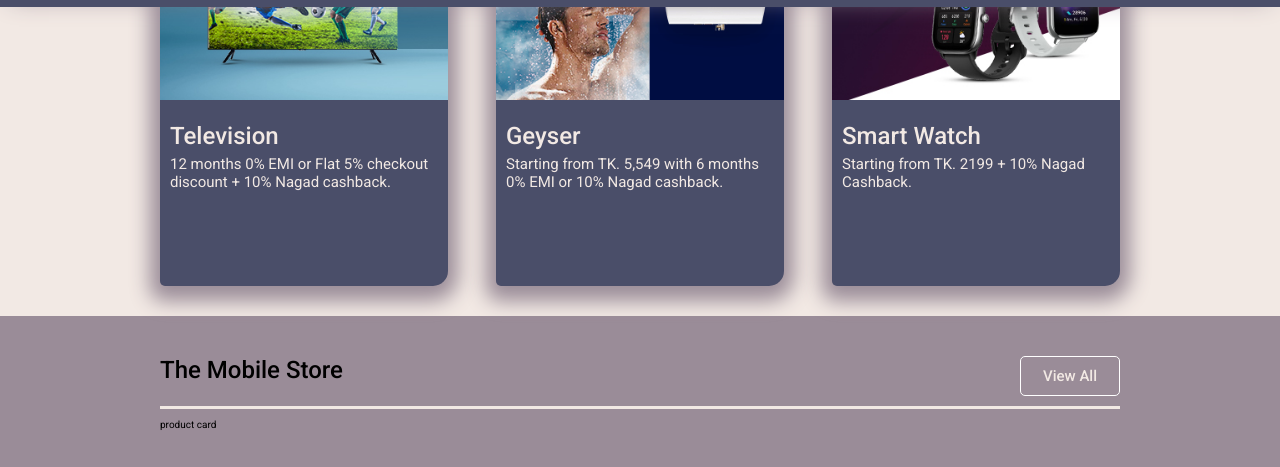
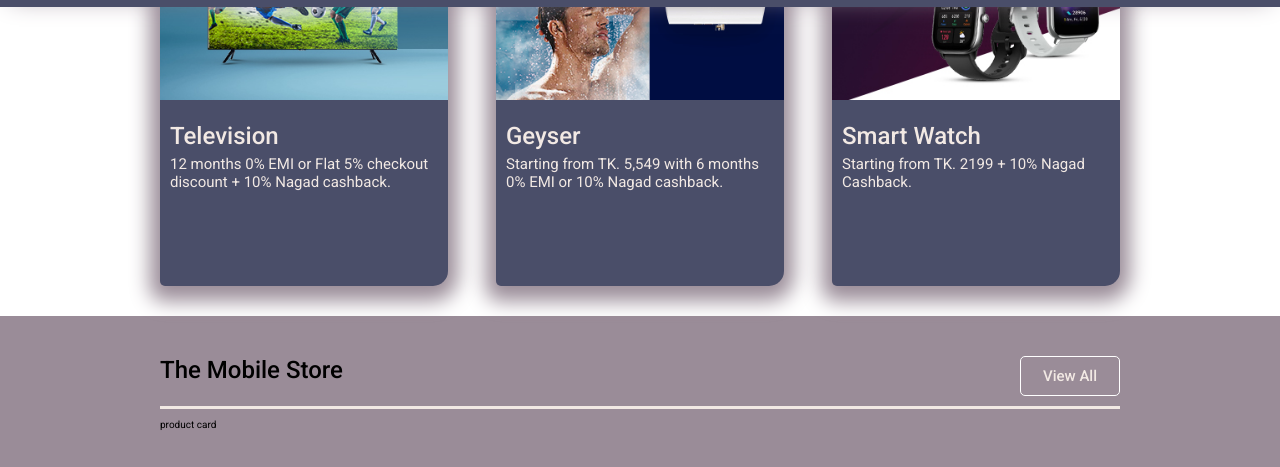
Before and after one commit to hossainsakib26/ecommerce06Dec2022, a website: page index.html in a window 1280 px wide. Shown: the part 623-1090 px from the top of the page. Drawn offline with nearby package versions, Linux system fonts and the light colour scheme.

Commit message:
change offer product background

```diff
--- a/css/styles.css
+++ b/css/styles.css
@@ -36,7 +36,7 @@
 
 #offer-products {
     width: 100%;
-    background: var(--color5);
+    /*background: var(--color5);*/
     margin-top: 14rem;
     padding: 3rem 0;
 
```
